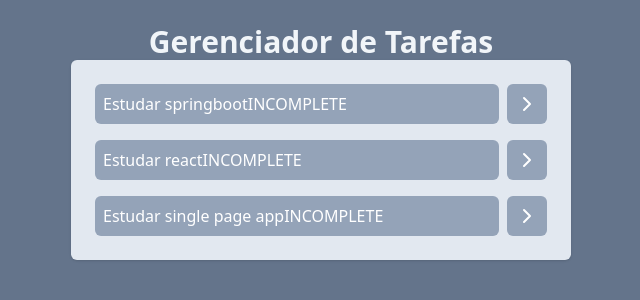
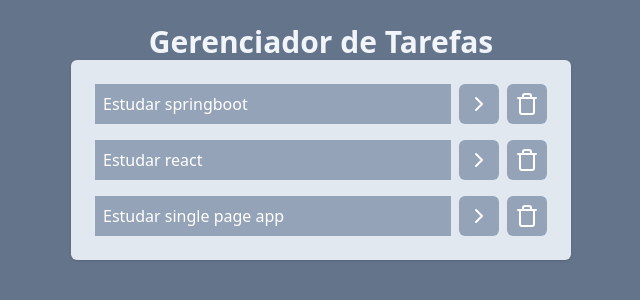
Before and after one commit to messamoreira/TaskFlow, a React (Vite) app: page / in a window 1280 px wide. Shown: the top 300 px of the page, without its empty margins (319-959 px from the left). Built offline with nearby package versions, Linux system fonts and the light colour scheme.

Commit message:
create delete tasks

```diff
--- a/src/App.jsx
+++ b/src/App.jsx
@@ -36,6 +36,11 @@
     setTasks(newTasks);
   }
 
+  function onDeleteTaskClick(taskId) {
+    const newTasks = tasks.filter((task) => task.id - taskId);
+    setTasks(newTasks);
+  }
+
   return (
     <div className="w-screen h-screen bg-slate-500 flex justify-center p-6">
       <div className="w-[500px]">
@@ -43,7 +48,11 @@
           Gerenciador de Tarefas
         </h1>
         <AddTask />
-        <Tasks tasks={tasks} onTaskClick={onTaskClick} />
+        <Tasks
+          tasks={tasks}
+          onTaskClick={onTaskClick}
+          onDeleteTaskClick={onDeleteTaskClick}
+        />
       </div>
     </div>
   );
--- a/src/components/Tasks.jsx
+++ b/src/components/Tasks.jsx
@@ -1,19 +1,26 @@
-import { ChevronRightIcon } from "lucide-react";
+import { ChevronRightIcon, TrashIcon } from "lucide-react";
 
-function Tasks(props) {
+function Tasks({ tasks, onTaskClick, onDeleteTaskClick }) {
   return (
     <ul className="space-y-4 p-6 bg-slate-200 rounded-md shadow">
-      {props.tasks.map((task) => (
+      {tasks.map((task) => (
         <li key={task.id} className="flex gap-2">
           <button
-            onClick={() => props.onTaskClick(task.id)}
-            className="bg-slate-400 text-left w-full text-white p-2 rounded-md"
+            onClick={() => onTaskClick(task.id)}
+            className={`bg-slate-400 text-left w-full text-white p-2 rounded-md" ${
+              task.isCompleted && "line-through"
+            }`}
           >
             {task.title}
-            {task.isCompleted ? "COMPLETE" : "INCOMPLETE"}
           </button>
           <button className="bg-slate-400 p-2 rounded-md text-white">
             <ChevronRightIcon />
+          </button>
+          <button
+            onClick={() => onDeleteTaskClick(task.id)}
+            className="bg-slate-400 p-2 rounded-md text-white"
+          >
+            <TrashIcon />
           </button>
         </li>
       ))}
```
